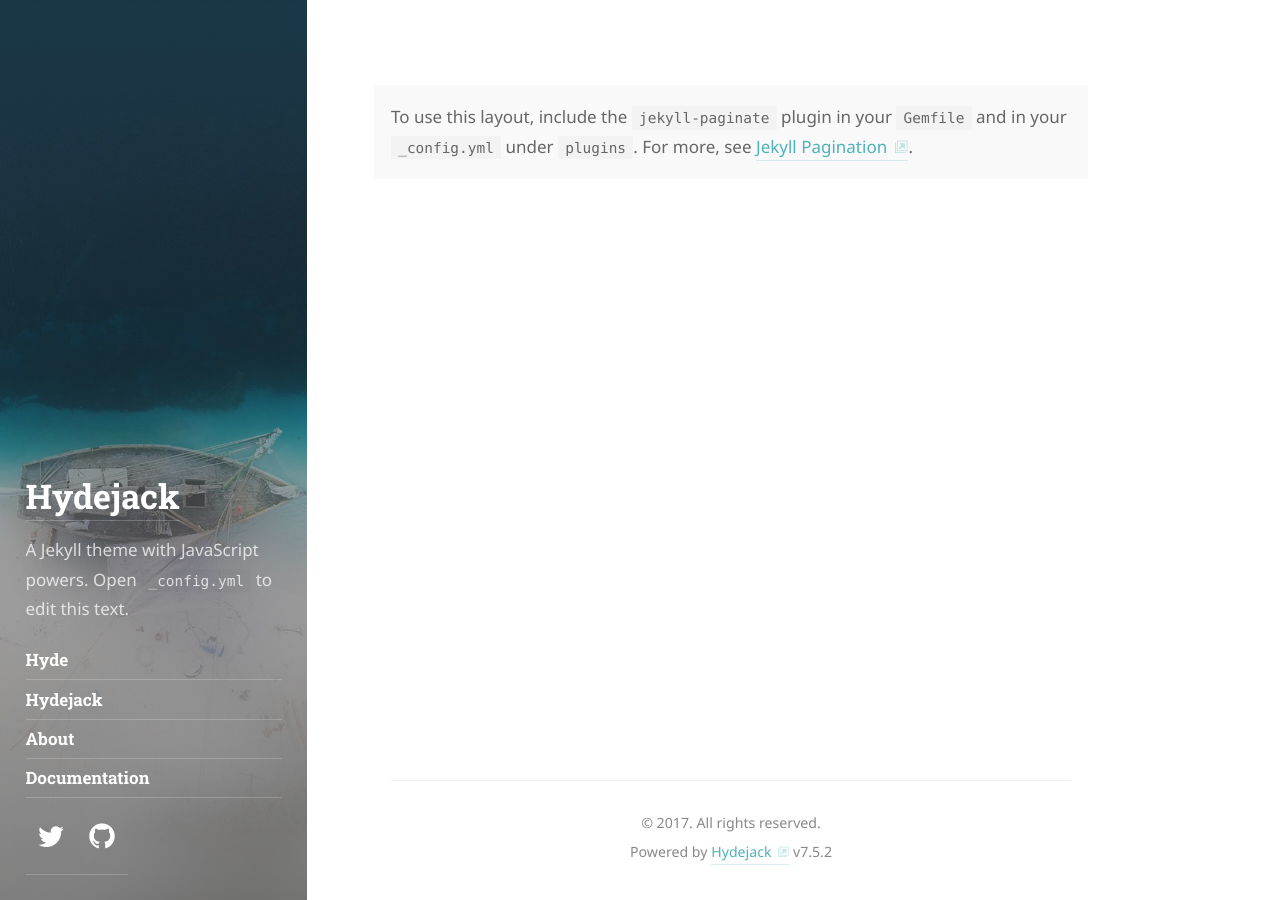
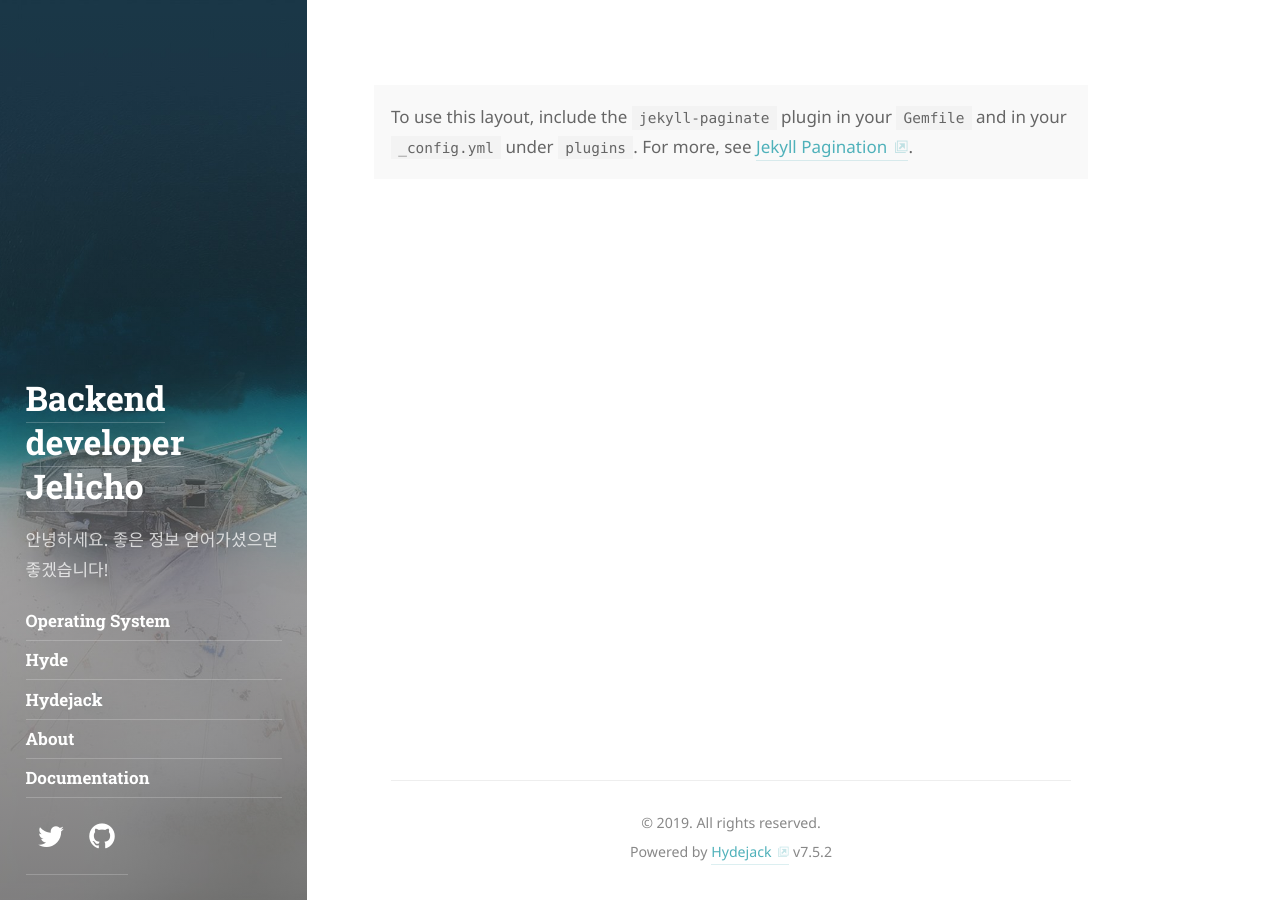
Before and after one commit to Jelicho/Jelicho.github.io, a Jekyll site: the page built from index.html, in a window 1280 px wide. Built offline with Jekyll 4.4.1, drawn with Linux system fonts in a browser that asks for light colours; some web fonts are replaced; the list of posts is cut into pages by our own code.

Commit message:
costomizing blog

```diff
--- a/_config.yml
+++ b/_config.yml
@@ -19,22 +19,22 @@ baseurl:               ''
 
 # Language of your content in 2-letter code, e.g.: en, de.
 # You may also provide a location, e.g.: en-us, de_AT.
-lang:                  en
+lang:                  kr
 
 # The title of your blog. Used in the sidebar and the browser tab.
-title:                 Hydejack
+title:                 Backend developer Jelicho
 
 # A short description (~150 chars) of the page used for the meta description tag.
 # Can use markdown, but no more than one paragraph (enforced by `>`)
 description:           >
-  A Jekyll theme with JavaScript powers. "Best Theme by a Mile".
-  Combines the best of static sites and modern web apps.
-  Open `_config.yml` to edit this text.
+  안녕하세요. 주니어 개발자 최재림입니다.
+  방문해 주셔서 감사합니다~
+  소소한 지식 공유를 위해 만들었습니다!!
 
 # A shorter description for the sidebar.
 tagline:               >
-  A Jekyll theme with JavaScript powers.
-  Open `_config.yml` to edit this text.
+  안녕하세요.
+  좋은 정보 얻어가셨으면 좋겠습니다!
 
 # A list of keywords for your blog
 keywords:              []
@@ -45,13 +45,13 @@ logo:                  /assets/icons/icon.png
 # This should be the same author as first entry in `_data/authors.yml`.
 # Duplication is necessary due to the `jekyll-feed`, `jekyll-seo-tag` plugin.
 author:
-  name:                <firstname> <lastname>
-  email:               <mail@domain.tld>
+  name:                <최> <재림>
+  email:               <chlwofla0720@naver.com>
   # Used by `jekyll-seo-tag`:
   # twitter:             <username>
 
 # This text will appear in a `<small>` tag in the footer of every page.
-copyright:             © 2017. All rights reserved.
+copyright:             © 2019. All rights reserved.
 
 # Add links to the footer.
 # Typically you'll want to link to your impress, cookies or privacy policy, etc.
```
Also changed, not shown: _featured_tags/Operating-System.md (added, +13 -0 lines).
